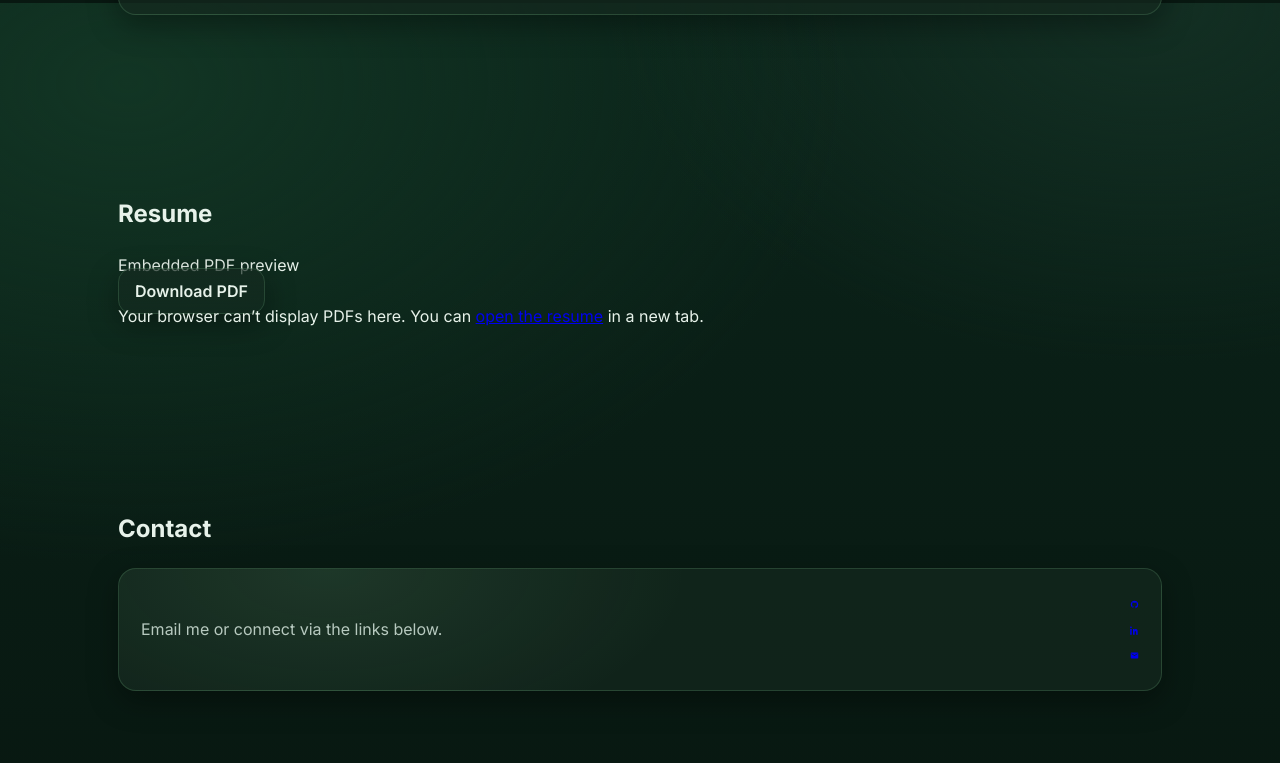
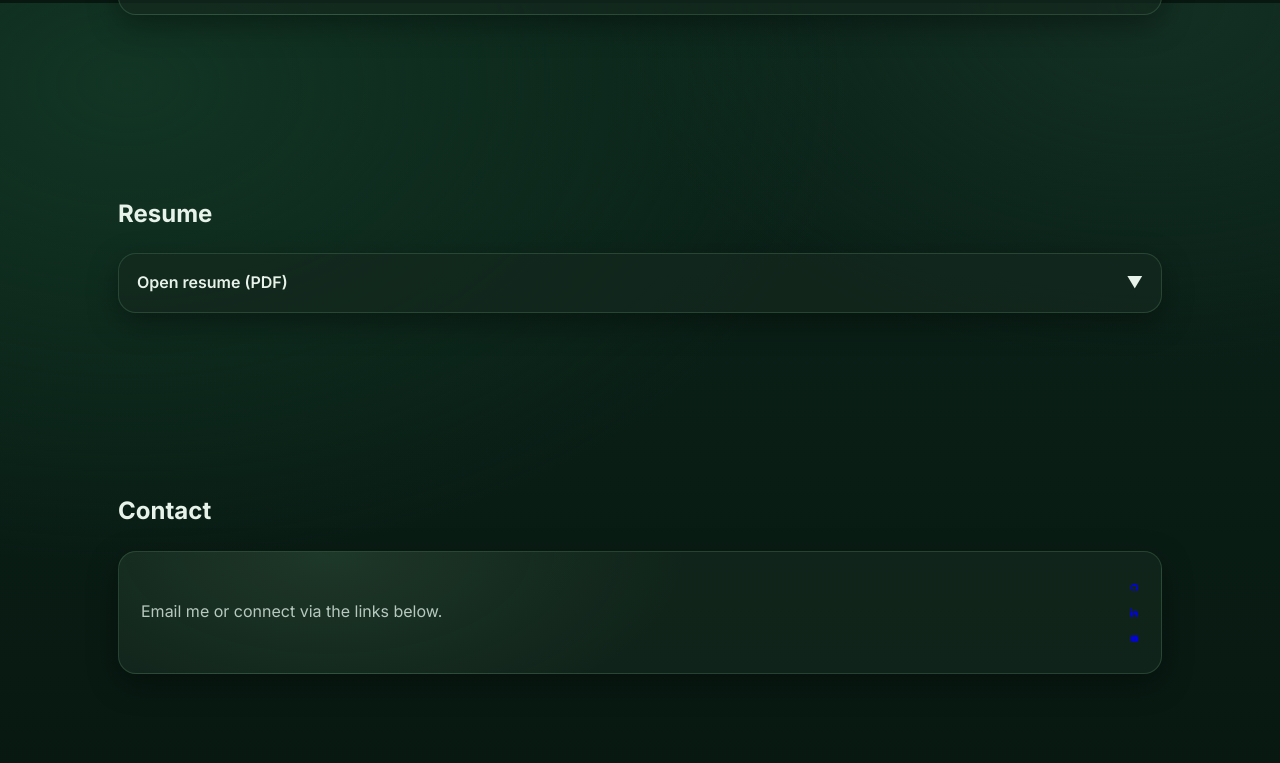
Before and after one commit to ShuddFouei/shuddfouei.github.io, a plain HTML site: page index.html in a window 1280 px wide. Shown: the part 3997-4760 px from the top of the page. Drawn offline with Linux system fonts and the light colour scheme.

Commit message:
Added Resume logic and expanded visual appearance

```diff
--- a/index.html
+++ b/index.html
@@ -43,6 +43,14 @@
     .blog-list{display:grid;gap:16px}
     .post{background:rgba(126,194,138,.05);border:1px solid var(--border);border-radius:14px;padding:16px}
     .post h3{margin:0 0 6px}.post time{font-size:13px;color:var(--muted)}.post .tags{margin-top:8px}.post .tag{display:inline-block;border:1px solid var(--border);border-radius:999px;padding:4px 8px;margin:0 6px 0 0;font-size:12px;color:var(--muted)}
+        /* Resume dropdown styles */
+    .resume-drop { border:1px solid var(--border); border-radius:var(--radius); background:var(--panel); box-shadow:var(--shadow); overflow:hidden; }
+    .resume-drop summary { list-style:none; cursor:pointer; padding:16px 18px; display:flex; align-items:center; justify-content:space-between; gap:12px; font-weight:600; }
+    .resume-drop summary::-webkit-details-marker { display:none; }
+    .resume-drop .chev { transition: transform .2s ease; }
+    .resume-drop[open] .chev { transform: rotate(180deg); }
+    .resume-frame { display:block; width:100%; height: min(88vh, 1200px); border:0; background:#0c1f17; }
+    .resume-fallback { padding:16px; color:var(--muted); }
   </style>
 </head>
 <body>
@@ -174,17 +182,19 @@
       </div>
     </section>
 
-    <section id="resume" aria-labelledby="resume-title">
-      <h2 id="resume-title">Resume</h2>
-      <div class="resume-wrap">
-        <div class="resume-actions">
-          <div class="left"><span>Embedded PDF preview</span></div>
-          <div class="right"><a class="btn" href="resume.pdf" download>Download PDF</a></div>
-        </div>
+    <section id="resume">
+      <h2>Resume</h2>
+      <details class="resume-drop">
+        <summary>
+          <span>Open resume (PDF)</span>
+          <span class="chev" aria-hidden="true">▼</span>
+        </summary>
         <object class="resume-frame" data="resume.pdf" type="application/pdf" aria-label="Resume PDF">
-          <div class="resume-fallback">Your browser can’t display PDFs here. You can <a href="resume.pdf">open the resume</a> in a new tab.</div>
+          <div class="resume-fallback">
+            Your browser can’t display PDFs here. You can <a href="resume.pdf">open the resume</a> in a new tab or <a href="resume.pdf" download>download it</a>.
+          </div>
         </object>
-      </div>
+      </details>
     </section>
 
     <section id="contact" aria-labelledby="contact-title">
```
